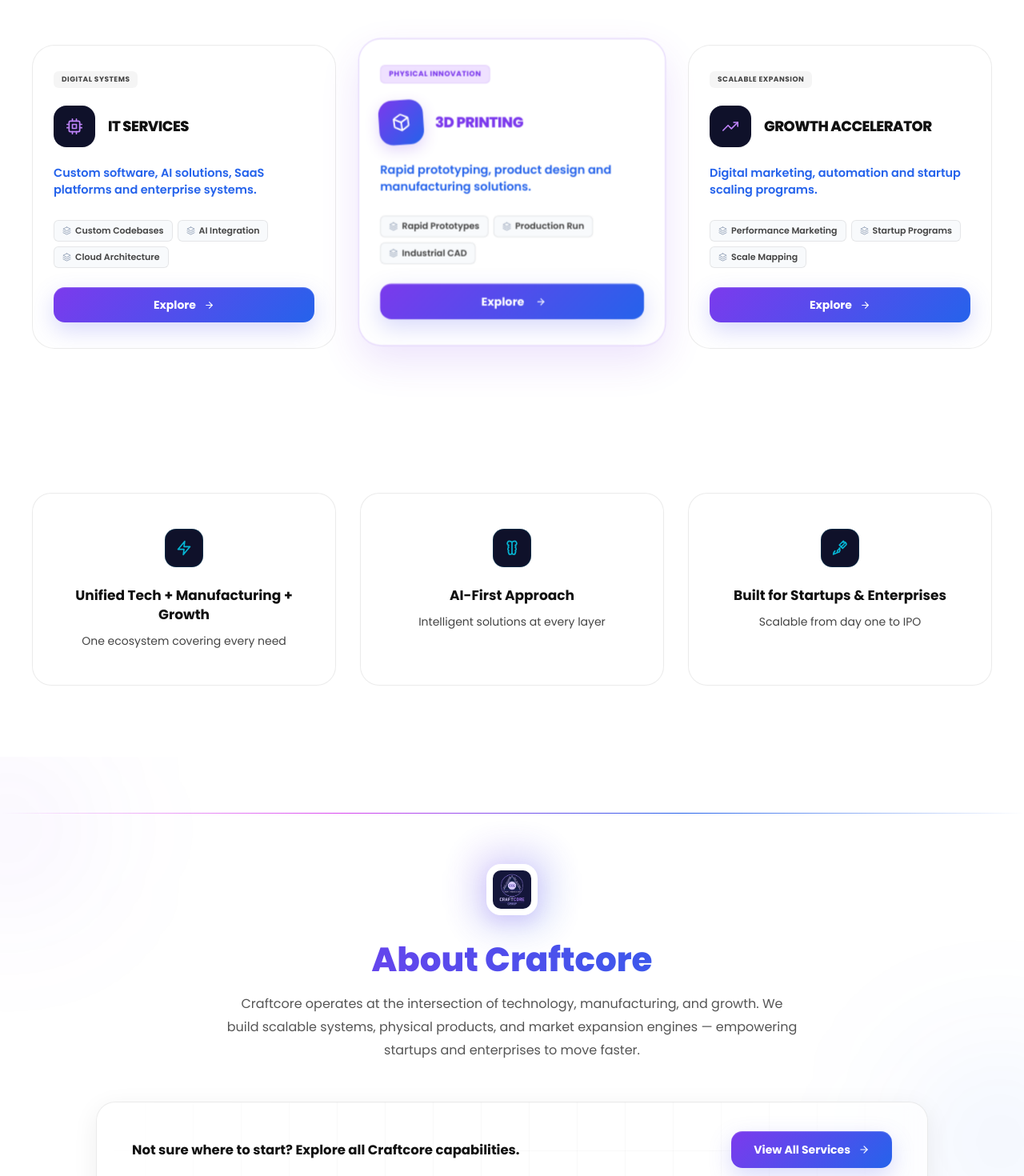
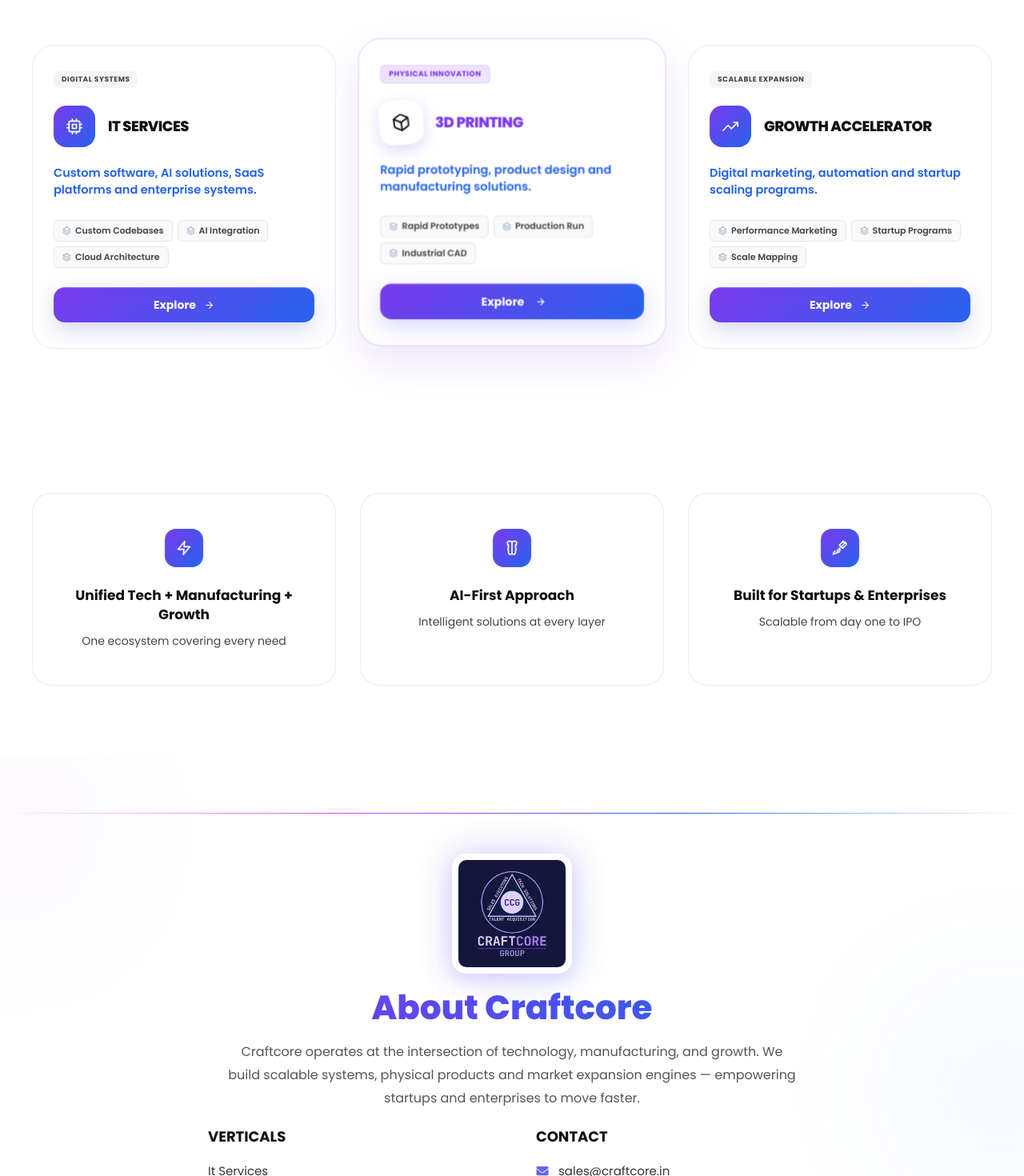
Before and after one commit to ayushicraftcore/test-repo, a React (Vite) app: page / in a window 1280 px wide. Shown: the part 1000-2470 px from the top of the page at 80% size. Built offline with nearby package versions, Linux system fonts and the light colour scheme.

Commit message:
Feat:Added an image carousel to the landing page. 1. Updated the icon card colors to match the global CSS theme. 2. Increased the logo image size in the footer section. 3. Fixed the scrolling issue in the mobile view.

```diff
--- a/index.html
+++ b/index.html
@@ -4,7 +4,7 @@
     <meta charset="UTF-8" />
     <link rel="icon" type="image/svg+xml" href="/favicon.svg" />
     <meta name="viewport" content="width=device-width, initial-scale=1.0" />
-    <title>task</title>
+    <title>CRAFTCORE</title>
   </head>
   <body>
     <div id="root"></div>
--- a/src/pages/CraftcoreLanding.css
+++ b/src/pages/CraftcoreLanding.css
@@ -275,8 +275,8 @@
   width: 52px;
   height: 52px;
   border-radius: 16px;
-  background: #0f112a;
-  color: var(--clr-purple-light);
+  background: linear-gradient(135deg, var(--clr-purple), var(--clr-blue));
+  color: white;
   display: flex;
   align-items: center;
   justify-content: center;
@@ -288,8 +288,8 @@
 .ccg-single-row-vertical-card:hover .tab-brand-icon-shield,
 .ccg-single-row-vertical-card.card-node-active .tab-brand-icon-shield {
   transform: scale(1.06) rotate(-4deg);
-  color: var(--clr-bg);
-  background: var(--grad-primary);
+  color: linear-gradient(135deg, var(--clr-purple), var(--clr-blue));
+  background: white;
   box-shadow: 0 6px 16px rgba(124, 58, 237, 0.2);
 }
 
@@ -445,9 +445,9 @@
   width: 48px;
   height: 48px;
   border-radius: 14px;
-  background: #0f112a;
+  background:linear-gradient(135deg, var(--clr-purple), var(--clr-blue));
   border: 1px solid rgba(6, 182, 212, 0.15);
-  color: var(--clr-cyan, #06b6d4);
+  color: white;
   display: flex;
   align-items: center;
   justify-content: center;
@@ -458,8 +458,8 @@
 
 .ccg-highlight-console-card:hover .highlight-icon-center-shield {
   transform: scale(1.1) rotate(-6deg);
-  background: var(--clr-cyan);
-  color: #ffffff;
+  background: white;
+  color: linear-gradient(135deg, var(--clr-purple), var(--clr-blue));
   box-shadow: 0 8px 20px rgba(6, 182, 212, 0.3);
 }
 
@@ -526,15 +526,15 @@
 .footer-brand {
   text-align: center;
   max-width: 760px;
-  margin: 0 auto 50px;
+  margin: 0 auto 20px;
   position: relative;
   z-index: 2;
 }
 
 .footer-logo-wrap {
   position: relative;
-  width: 90px;
-  height: 90px;
+  width: 150px;
+  height: 150px;
   margin: 0 auto 22px;
   display: flex;
   align-items: center;
@@ -555,8 +555,8 @@
 }
 
 .footer-logo {
-  width: 64px;
-  height: 64px;
+  width: 150px;
+  height: 150px;
   object-fit: contain;
   position: relative;
   z-index: 2;
--- a/src/pages/CraftcoreLanding.jsx
+++ b/src/pages/CraftcoreLanding.jsx
@@ -248,7 +248,9 @@
                   <div className="single-card-action-footer">
                     <button
                       className="primary-btn single-card-action-btn"
-                      onClick={() => navigate(vertical.path)}
+                      onClick={() => {
+                        navigate(vertical.path);
+                      }}
                     >
                       <span>Explore</span>
                       <FiArrowRight className="action-btn-arrow-icon" />
@@ -308,18 +310,9 @@
 
             <p className="footer-description">
               Craftcore operates at the intersection of technology, manufacturing, and growth. We build
-              scalable systems, physical products, and market expansion engines — empowering startups and
+              scalable systems, physical products and market expansion engines — empowering startups and
               enterprises to move faster.
             </p>
-          </div>
-
-          <div className="footer-cta-capsule-card">
-            <div className="cta-capsule-arrow-icon grid-overlay" />
-            <p className="cta-capsule-message-string">Not sure where to start? Explore all Craftcore capabilities.</p>
-            <button className="primary-btn cta-capsule-trigger" onClick={() => handleScrollToSection("group-verticals-panel")}>
-              <span>View All Services</span>
-              <FiArrowRight className="cta-capsule-arrow-icon" />
-            </button>
           </div>
 
           {/* TWO CENTERED SYMMETRICAL COLUMNS WITH ROUTE REDIRECT CONTROLS */}
```
